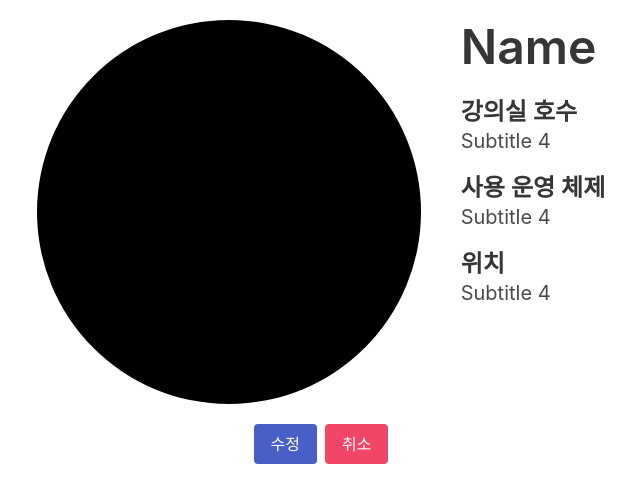
After one commit to xlouisjungx/krafton-jungle-8th, a Flask app: page /user_info in a window 1280 px wide. The commit adds this page. Shown: the top 503 px of the page, without its empty margins (319-959 px from the left). Run offline with Flask 3, Linux system fonts and the light colour scheme; some libraries are stand-ins or nearby versions.

Commit message:
feat: add user_info html

```diff
--- a/app.py
+++ b/app.py
@@ -1,13 +1,32 @@
+from bson import ObjectId
+
 from flask import Flask, render_template, request, jsonify
+from flask.json.provider import JSONProvider
 app = Flask(__name__)
 
 from pymongo import MongoClient
 client = MongoClient('localhost', 27017)
 db = client.jungle_sunday
-#이미지, 게시자ID, 설명, 링크, 좋아요, 시간
 
-#db.post.insert_one({'image':'url', 'poster_id':'poster_id', 'explain': 'explain', 'link': 'link', 'likes': '0', 'post_time': 'post_time'})
+import json
 
+class CustomJSONEncoder(json.JSONEncoder):
+    def default(self, o):
+        if isinstance(o, ObjectId):
+            return str(o)
+        return json.JSONEncoder.default(self, o)
+
+
+class CustomJSONProvider(JSONProvider):
+    def dumps(self, obj, **kwargs):
+        return json.dumps(obj, **kwargs, cls=CustomJSONEncoder)
+
+    def loads(self, s, **kwargs):
+        return json.loads(s, **kwargs)
+
+app.json = CustomJSONProvider(app)
+
+#MAIN HTML
 @app.route('/main')
 def main():
     return render_template('main.html',
@@ -17,10 +36,10 @@ def main():
                            post="글쓰기",
                            )
 
-@app.route('/main_post', methods=['GET', 'POST'])
+@app.route('/main/post', methods=['GET', 'POST'])
 def handle_post():
     if request.method == 'GET':
-      result = list(db.post.find({}, {'_id': 0}))
+      result = list(db.post.find({}))
       return jsonify({'result': 'success', 'posts': result})
 
     elif request.method == 'POST':
@@ -39,11 +58,28 @@ def handle_post():
         'link': link_receive,
         'post_time': post_time_receive,
         'like': 0,
+        'dislike': 0,
       }
 
       db.post.insert_one(post)
       return jsonify({'result': 'success'})
 
+@app.route('/main/post/like', methods=['POST'])
+def handle_like():
+  temp_id_receive = request.form['post_id_give']
+  id_receive = ObjectId(temp_id_receive)
+  db.post.update_one({'_id': id_receive}, {'$inc': {'like': 1}})
+  return jsonify({'result': 'success'})
+
+@app.route('/main/post/dislike', methods=['POST'])
+def handle_dislike():
+  temp_id_receive = request.form['post_id_give']
+  id_receive = ObjectId(temp_id_receive)
+  db.post.update_one({'_id': id_receive}, {'$inc': {'dislike': 1}})
+  return jsonify({'result': 'success'})
+
+
+#POST HTML
 @app.route('/post')
 def post():
    return render_template('post.html',
@@ -54,5 +90,12 @@ def post():
                           upload="사진 불러오기",
                           )
 
+#USER_INFO HTML
+@app.route('/user_info')
+def user_info():
+   return render_template('user_info.html',
+                          title="사용자 정보",
+                          )
+
 if __name__ == '__main__':
    app.run('0.0.0.0',port=5001,debug=True)
--- a/templates/post.html
+++ b/templates/post.html
@@ -79,7 +79,7 @@
 
       $.ajax({
         type: "POST", // POST 방식으로 요청하겠다.
-        url: "/main_post", // /memo라는 url에 요청하겠다.
+        url: "/main/post", // /memo라는 url에 요청하겠다.
         data: {
           poster_id_give: poster_id,
           image_give: image,
@@ -91,7 +91,7 @@
           if (response["result"] == "success") {
             alert("포스팅 성공!");
             // 3. 성공 시 페이지 새로고침하기
-            window.location.reload();
+            window.location.href = "/main";
           } else {
             alert("서버 오류!")
           }
--- /dev/null
+++ b/templates/user_info.html
@@ -0,0 +1,96 @@
+<!DOCTYPE html>
+<html lang="en">
+<head>
+  <meta charset="UTF-8">
+  <meta name="viewport" content="width=device-width, initial-scale=1.0">
+
+  <!-- Bulma CSS 링크 -->
+  <link rel="stylesheet" href="https://cdn.jsdelivr.net/npm/bulma@0.9.1/css/bulma.min.css">
+  <script defer src="https://use.fontawesome.com/releases/v5.3.1/js/all.js"></script>
+
+  <!-- JS -->
+  <script src="https://code.jquery.com/jquery-3.5.1.min.js"
+  integrity="sha256-9/aliU8dGd2tb6OSsuzixeV4y/faTqgFtohetphbbj0=" crossorigin="anonymous"></script>
+
+  <!-- 텍스트형태로 되어있는 icon 을 쓸 수 있도록 Font awesome 을 포함합니다. -->
+  <script defer src="https://use.fontawesome.com/releases/v6.4.0/js/all.js"></script>
+
+  <title>{{title}}</title>
+
+  <style>
+    .upside-box{
+      display: flex;
+      justify-content: center;
+    }
+    .downside-box{
+      display: flex;
+      justify-content: center;
+    }
+    .profile-img-circle{
+      width: 30%;
+      aspect-ratio: 1 / 1;
+      border-radius: 50%;
+      background-color: black;
+      margin: 20px;
+    }
+    .info-box{
+      margin: 20px;
+    }
+    .info-sub-box{
+      margin: 20px 0;
+    }
+  </style>
+
+  <!-- JS Function -->
+  <script>
+    function modifyMode() {
+
+    }
+
+    function getUserInfo() {
+      $.ajax({
+        type: "GET",
+        url: "/user_info/info",
+        data: {},
+        success: function (response) {
+        }
+      })
+    }
+  </script>
+</head>
+
+<body>
+  <div class="upside-box">
+    <div class="profile-img-circle">
+      <img>
+    </div>
+
+    <div class="info-box">
+      <h1 class="title is-1">Name</h1>
+
+      <div class="info-sub-box">
+        <h4 id="lecture-title" class="title is-4">강의실 호수</h4>
+        <h5 id="lecture-num" class="subtitle is-5">Subtitle 4</h5>
+      </div>
+
+      <div class="info-sub-box">
+        <h4 id="os-title" class="title is-4">사용 운영 체제</h4>
+        <h5 id="os-text" class="subtitle is-5">Subtitle 4</h5>
+      </div>
+
+      <div class="info-sub-box">
+        <h4 id="place-title" class="title is-4">위치</h4>
+        <h5 id="place-text" class="subtitle is-5">Subtitle 4</h5>
+      </div>
+    </div>
+
+  </div>
+
+  <div class="buttons downside-box">
+    <button class="button is-link">수정</button>
+    <button class="button is-danger">취소</button>
+  </div>
+
+
+</body>
+</html>
```
Also changed, not shown: templates/main.html (+61 -6 lines).
